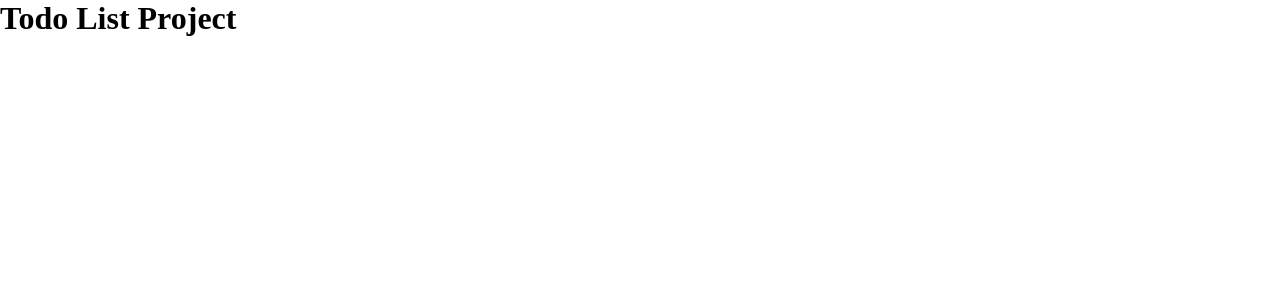
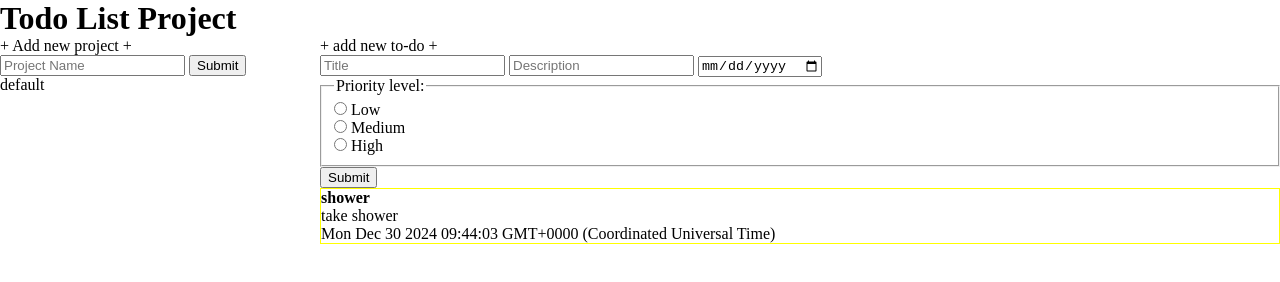
Before and after one commit to TheOdinProjectHomework/todo-list, a website built with webpack: page src/template.html in a window 1280 px wide. Built offline with nearby package versions, Linux system fonts and the light colour scheme.

Commit message:
Fist commit, testing classes

```diff
--- a/src/index.js
+++ b/src/index.js
@@ -1,3 +1,151 @@
 import "./styles.css";
 
 console.log("Webpack is running: npx webpack serve");
+
+// Global Variables
+let allProjects = [];
+let allTodos = [];
+
+// class module //
+class Project {
+    constructor(title, description) {
+        this._title = title;
+        this._description = description;
+        this._todos = [];
+    }
+
+    get title() {
+        return this._title;
+    }
+
+    get description() {
+        return this._description;
+    }
+
+    get todos() {
+        return this._todos;
+    }
+
+    addTodo (todo) {
+        this._todos.push(todo);
+    }
+}
+
+class Todo {
+    constructor(title, description, dueDate, priority, checklist) {
+        this._title = title;
+        this._description = description;
+        this._dueDate = dueDate;
+        this._priority = priority;
+        this._checklist = checklist;
+    }
+
+    get title() {
+        return this._title;
+    }
+
+    get description() {
+        return this._description;
+    }
+
+    get dueDate() {
+        return this._dueDate;
+    }
+
+    get priority() {
+        return this._priority;
+    }
+
+    get checklist() {
+        return this._checklist;
+    }
+
+}
+
+// dom module //
+const todoCard = (title, description, dueDate, priority) => {
+    let divCard = document.createElement('div');
+    divCard.className = 'todoCard';
+    let titleH4 = document.createElement('h4');
+    titleH4.textContent = title;
+    let descP = document.createElement('p');
+    descP.textContent = description;
+    let date = document.createElement('p');
+    date.textContent = dueDate;
+    divCard.appendChild(titleH4);
+    divCard.appendChild(descP);
+    divCard.appendChild(date);
+    if(priority === "low"){
+        divCard.style.border = "1px solid yellow";
+    } else if(priority === "medium"){
+        divCard.style.border = "1px solid green";
+    } else {
+        divCard.style.border = "1px solid red";
+    }
+    return divCard;
+}
+
+const projectCard = (title) => {
+    let divCard = document.createElement('div');
+    let titleP = document.createElement('p');
+    titleP.innerText = title;
+    divCard.appendChild(titleP);
+    return divCard;
+}
+
+// object creation logic //
+let testProject = new Project('default', 'testing class');
+let todo1 = new Todo('shower', 'take shower', new Date, 'low', false);
+console.log(testProject);
+console.log(todo1);
+testProject.addTodo(todo1);
+console.log(testProject);
+allProjects.push(testProject);
+allTodos.push(todo1);
+
+// form post logic
+let form = document.getElementById('newTodoForm');
+form.addEventListener('submit', (e) => {
+    e.preventDefault();
+    let title = document.getElementById('fTitle');
+    let description = document.getElementById('fDescription');
+    let dueDate = document.getElementById('fDate');
+    let priority = document.querySelector('input[name="priority"]:checked');
+    let newTodo = new Todo(title.value, description.value, dueDate.value, priority.value);
+    allTodos.push(newTodo);
+    todosDiv.innerHTML = "";
+    loadTodos();
+    console.log(newTodo);
+})
+
+let projectForm = document.getElementById("newProjectForm");
+projectForm.addEventListener("submit", (e) => {
+    e.preventDefault();
+    let projectTitle = document.getElementById("projectTitle");
+    let newProject = new Project(projectTitle.value);
+    allProjects.push(newProject);
+    projectsDiv.innerHTML = "";
+    loadProjects();
+});
+
+// index logic //
+let projectsDiv = document.getElementById('projects');
+let todosDiv = document.getElementById('newTodo');
+console.log(allProjects);
+
+const loadProjects = () => {
+    allProjects.forEach((project) => {
+        let p = projectCard(project.title);
+        projectsDiv.appendChild(p);
+    })
+}
+
+const loadTodos = () => {
+    allTodos.forEach((todo) => {
+        let x = todoCard(todo.title, todo.description, todo.dueDate, todo.priority);
+        todosDiv.appendChild(x);
+    })
+}
+
+loadProjects();
+loadTodos();
--- a/src/styles.css
+++ b/src/styles.css
@@ -2,3 +2,13 @@
     box-sizing: border-box;
     margin: 0;
 }
+
+main {
+    display: grid;
+    grid-template-columns: repeat(2, 25% 75%);
+}
+
+/* todo Card */
+.todoCard {
+    border: 1px solid black;
+}
--- a/src/template.html
+++ b/src/template.html
@@ -9,5 +9,38 @@
     <header>
         <h1>Todo List Project</h1>
     </header>
+    <main>
+        <section id="projectSection">
+            <div>
+                <form id="newProjectForm">
+                    <p>+ Add new project +</p>
+                    <input type="text" id="projectTitle" placeholder="Project Name"/>
+                    <input type="submit"/>
+                </form>
+            </div>
+            <div id="projects"></div>
+        </section>
+        <section id="todosSection">
+            <div>
+                <p>+ add new to-do +</p>
+                <form id="newTodoForm">
+                    <input type="text" placeholder="Title" id="fTitle" required/>
+                    <input type="text" placeholder="Description" id="fDescription" required/>
+                    <input type="date" id="fDate" required/>
+                    <fieldset>
+                        <legend>Priority level:</legend>
+                        <input type="radio" id="fLow" name="priority" value="low">
+                        <label for="fLow">Low</label><br>
+                        <input type="radio" id="fMedium" name="priority" value="medium">
+                        <label for="fMedium">Medium</label><br>
+                        <input type="radio" id="fHigh" name="priority" value="high">
+                        <label for="fHigh">High</label><br>
+                    </fieldset>
+                    <input type="submit"/>
+                </form>
+            </div>
+            <div id="newTodo"></div>
+        </section>
+    </main>
 </body>
 </html>
```
